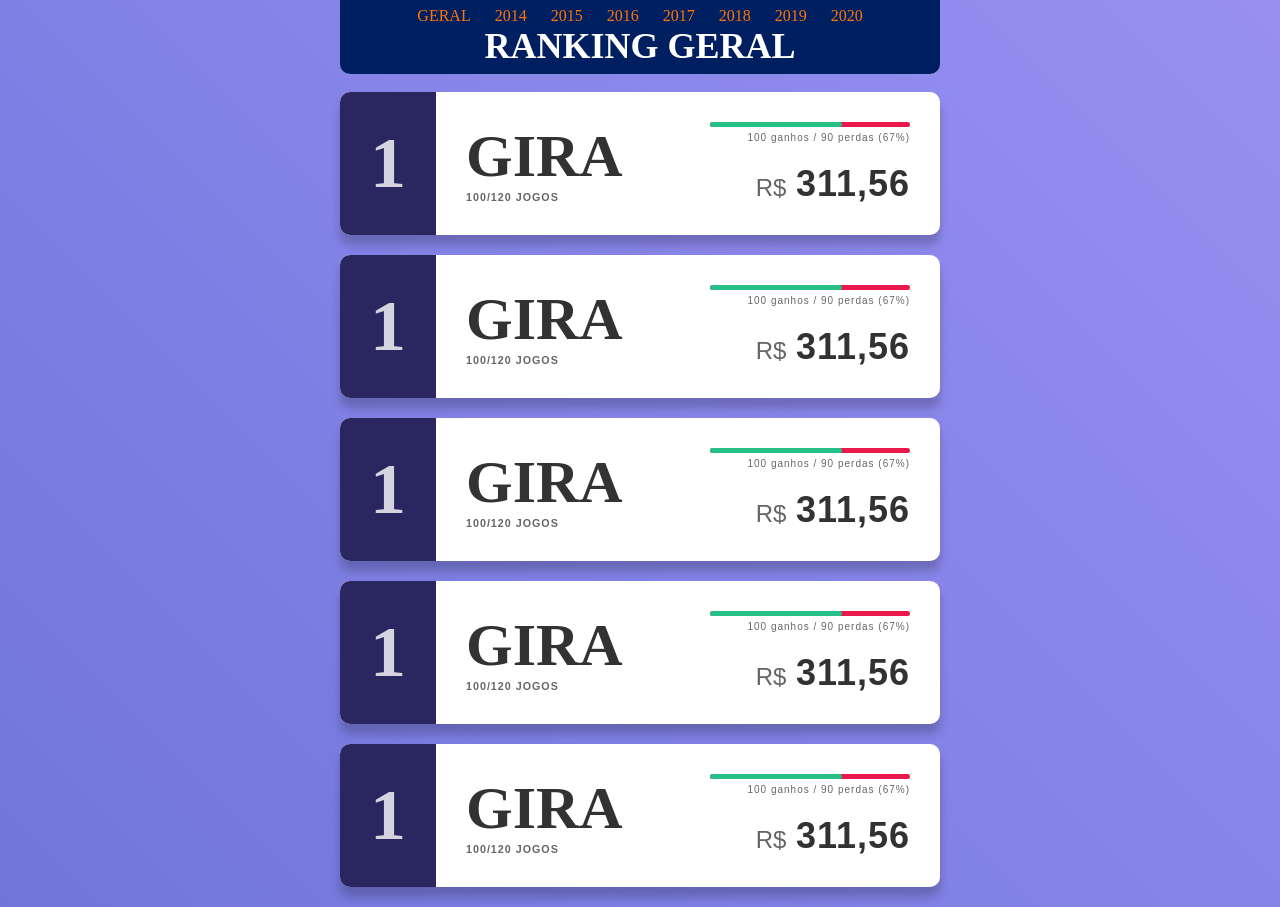
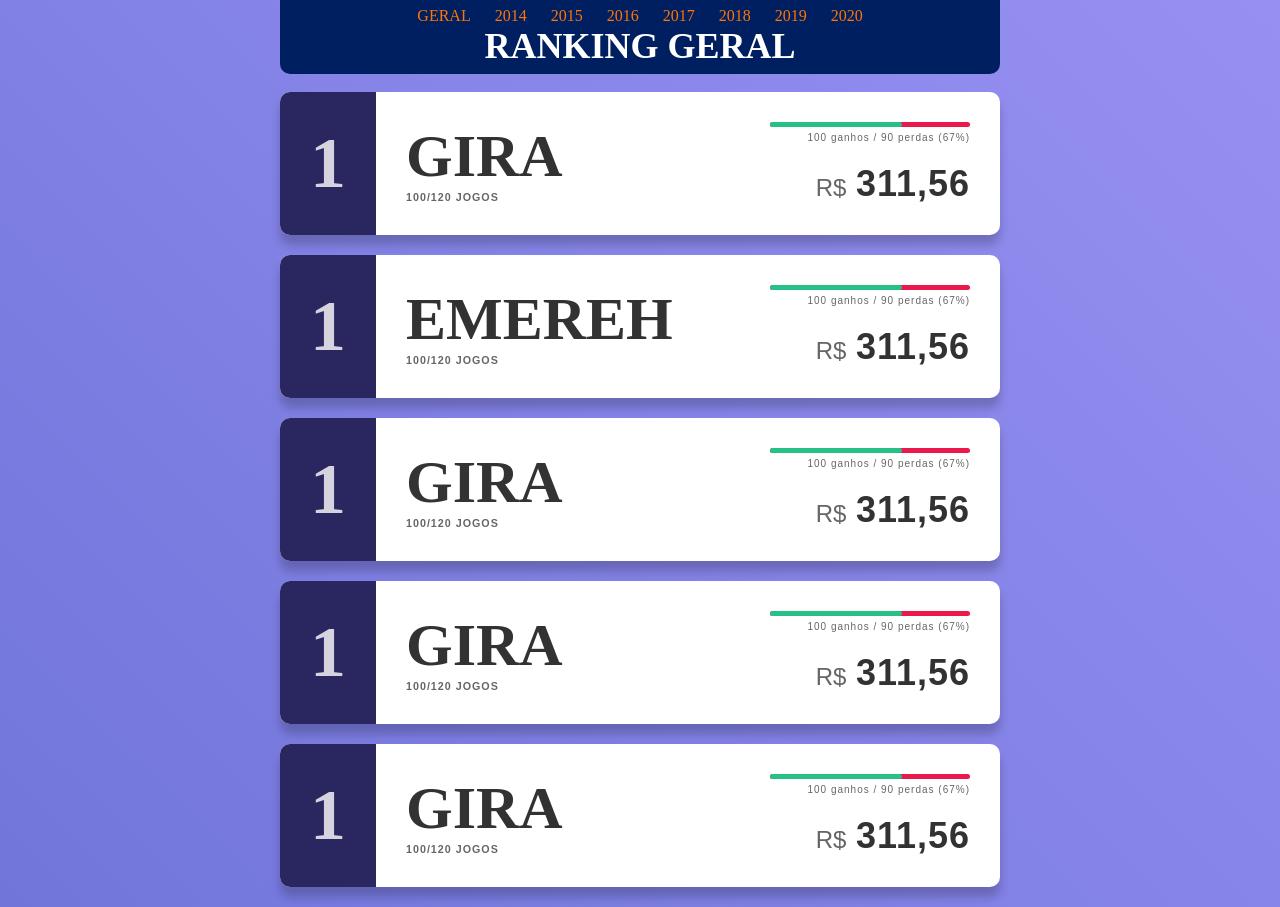
Before and after one commit to danilocurvelo/mopapoker, a plain HTML site: page index.html in a window 1280 px wide. Drawn offline with Linux system fonts and the light colour scheme; a web font is replaced by a local one.

Commit message:
Add files via upload

```diff
--- a/index.html
+++ b/index.html
@@ -54,7 +54,7 @@
 				<br><br>
 				<h3>R$</h3> <h2>311,56</h2>
 			</div>
-			<h1>GIRA</h1>
+			<h1>EMEREH</h1>
 			<h6>100/120 jogos</h6>
 
 		</div>
--- a/style.css
+++ b/style.css
@@ -36,7 +36,7 @@ body {
 	max-width: 100%;
 	margin: 20px;
 	overflow: hidden;
-	width: 600px;
+	width: 720px;
 }
 
 .course h6 {
@@ -162,7 +162,7 @@ body {
 	transform: translateX(-50%);
 	text-align: center;
 	z-index: 998;
-	width: 600px;
+	width: 720px;
 }
 
 .floating-text a {
```
